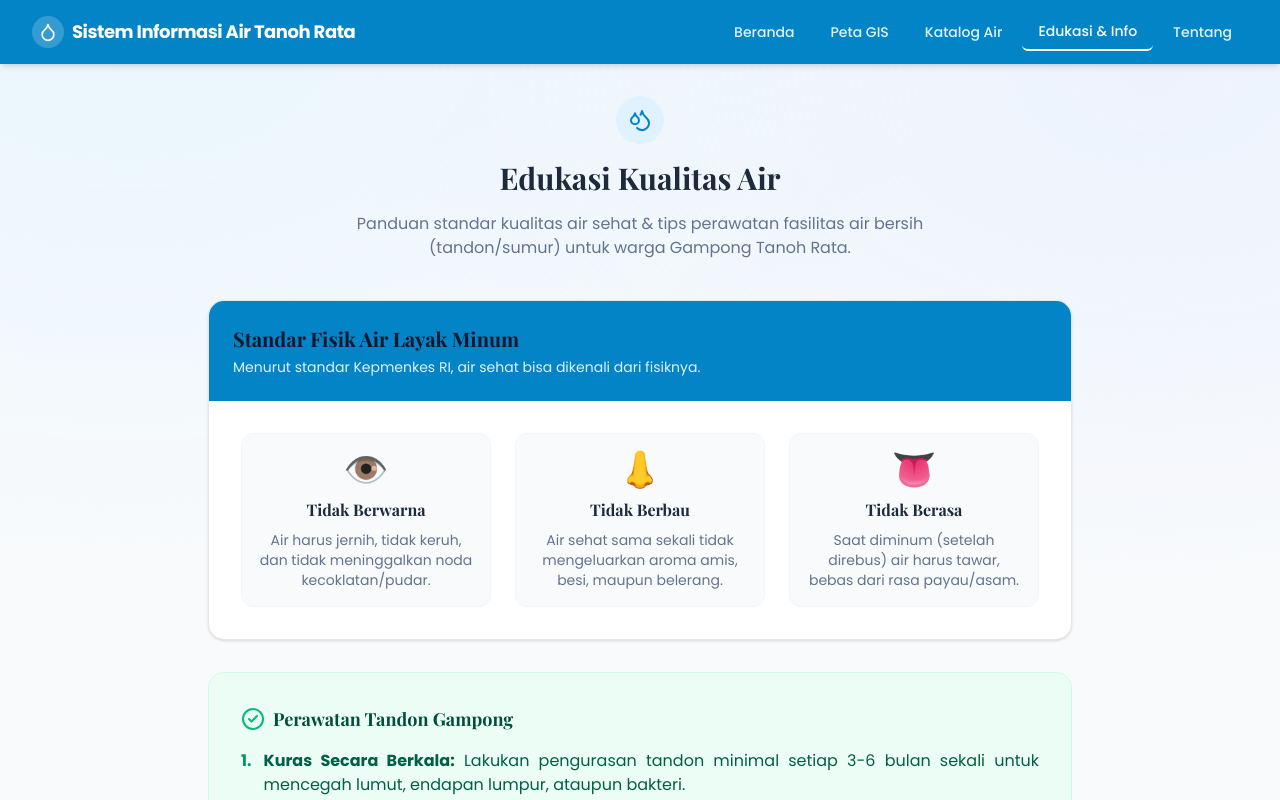
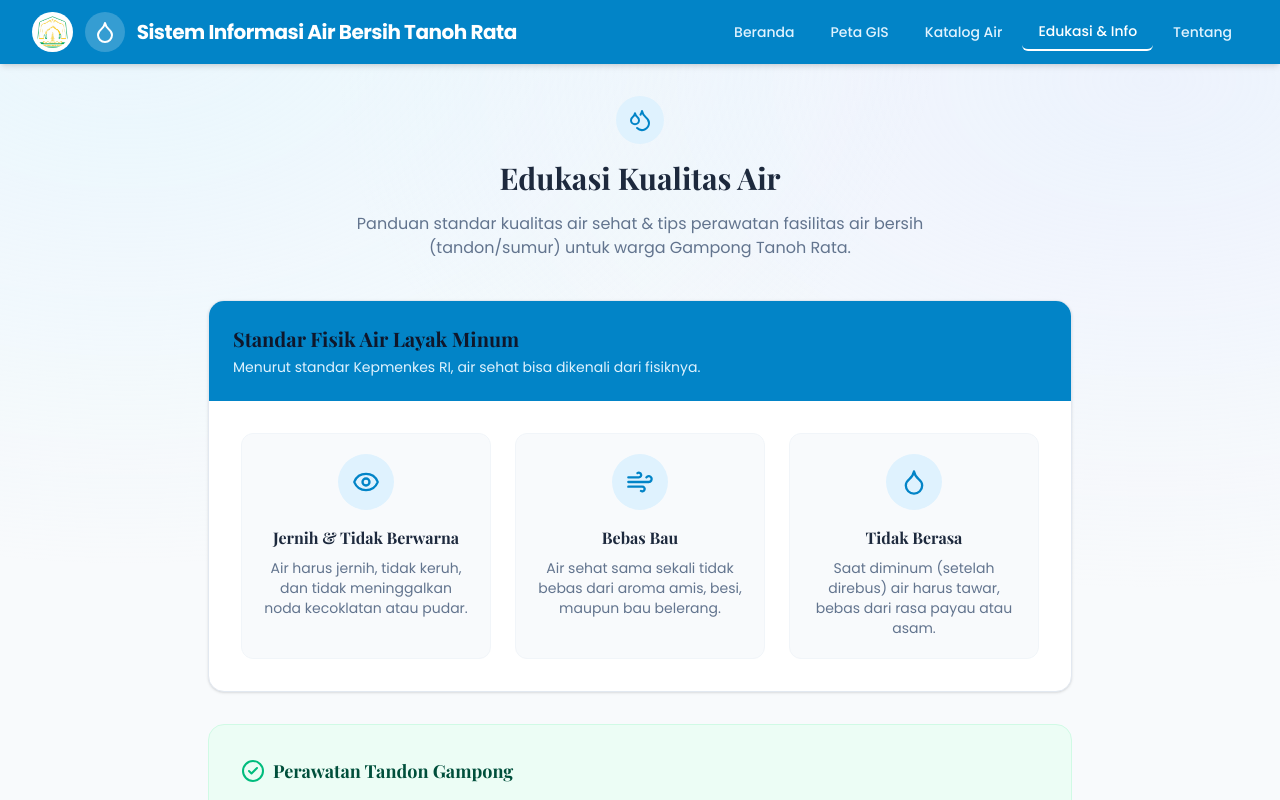
Before and after one commit to FizamenKujo/Website-Sumber-Air-Bersih-Tanoh-Rata, a React (Vite) app: page / in a window 1280 px wide. Both pictures are taken after a click on the button "Edukasi & Info". Shown: the top 800 px of the page. Built offline with nearby package versions, Linux system fonts and the light colour scheme; a web font is replaced by a local one.

Commit message:
Tinggal upload foto dan menambah sytling dan teks deskripsi lgi

```diff
--- a/index.html
+++ b/index.html
@@ -3,7 +3,7 @@
 
 <head>
   <meta charset="UTF-8" />
-  <link rel="icon" type="image/svg+xml" href="/favicon.svg" />
+  <link rel="icon" type="image/png" href="/logo-aceh-timur.png" />
   <meta name="viewport" content="width=device-width, initial-scale=1.0" />
   <title>Peta Digitalisasi Gampong Tanoh Rata</title>
 </head>
--- a/src/App.jsx
+++ b/src/App.jsx
@@ -36,12 +36,15 @@ export default function App() {
 
             {/* Footer Desktop */}
             <footer className="hidden md:block bg-white/70 backdrop-blur border-t border-slate-200 mt-auto py-8">
-                <div className="max-w-7xl mx-auto px-4 lg:px-8 flex flex-col md:flex-row justify-between items-center text-slate-500 text-sm">
-                    <div>&copy; 2024 Gampong Tanoh Rata. KKN Tematik Sumber Daya Air.</div>
-                    <div className="flex gap-6 mt-4 md:mt-0 font-medium text-slate-500">
-                        <span className="hover:text-slate-800 cursor-pointer transition">Kebijakan Privasi</span>
-                        <span className="hover:text-slate-800 cursor-pointer transition">Syarat Layanan</span>
-                        <span className="hover:text-slate-800 cursor-pointer transition">Kontak Admin</span>
+                <div className="max-w-7xl mx-auto px-4 lg:px-8 flex flex-col md:flex-row justify-between items-start md:items-center text-slate-500 text-sm gap-6">
+                    <div className="space-y-1">
+                        <div className="font-semibold text-slate-700">&copy; 2026 Pemerintah Gampong Tanoh Rata</div>
+                        <div>KKN Kelompok 20 Universitas Samudra 2026</div>
+                    </div>
+                    <div className="flex flex-col md:text-right space-y-1">
+                        <span className="font-semibold text-slate-700">Kantor Gampong</span>
+                        <span className="text-slate-600">Jl. Kantor Keuchik Gampong Tanoh Rata, Peureulak, Aceh Timur</span>
+                        <span className="text-[#0284C7]">Email: kantorgampongtanohrata@gmail.com</span>
                     </div>
                 </div>
             </footer>
--- a/src/components/Navbar.jsx
+++ b/src/components/Navbar.jsx
@@ -14,13 +14,17 @@ export default function Navbar({ activeTab, setActiveTab }) {
         <nav className="bg-[#0284C7] text-white shadow-md sticky top-0 z-50">
             <div className="max-w-7xl mx-auto px-4 lg:px-8 h-16 flex items-center justify-between">
 
-                {/* Logo / Brand */}
-                <div className="flex items-center gap-2 cursor-pointer" onClick={() => setActiveTab('beranda')}>
-                    <div className="bg-white/20 p-1.5 rounded-full">
-                        <Droplet size={20} className="text-white" />
+                <div className="flex items-center gap-3 cursor-pointer" onClick={() => setActiveTab('beranda')}>
+                    <img
+                        src="/logo-aceh-timur.png"
+                        alt="Logo Aceh Timur"
+                        className="h-10 w-auto object-contain bg-white rounded-full p-1"
+                    />
+                    <div className="bg-white/20 p-2 rounded-full hidden sm:block">
+                        <Droplet size={24} className="text-white" />
                     </div>
-                    <span className="font-bold text-lg tracking-tight hidden sm:block">Sistem Informasi Air Tanoh Rata</span>
-                    <span className="font-bold text-lg tracking-tight sm:hidden">Portal Air T.R.</span>
+                    <span className="font-bold text-xl tracking-tight hidden sm:block">Sistem Informasi Air Bersih Tanoh Rata</span>
+                    <span className="font-bold text-lg tracking-tight sm:hidden">Air Bersih T.R.</span>
                 </div>
 
                 {/* Desktop Navigation */}
@@ -30,8 +34,8 @@ export default function Navbar({ activeTab, setActiveTab }) {
                             key={item.id}
                             onClick={() => setActiveTab(item.id)}
                             className={`px-4 py-2 rounded-md text-sm font-medium transition-colors ${activeTab === item.id
-                                    ? 'border-b-2 border-white font-bold'
-                                    : 'text-sky-100 hover:text-white hover:bg-sky-700/50'
+                                ? 'border-b-2 border-white font-bold'
+                                : 'text-sky-100 hover:text-white hover:bg-sky-700/50'
                                 }`}
                         >
                             {item.label}
--- a/src/pages/AboutProject.jsx
+++ b/src/pages/AboutProject.jsx
@@ -49,9 +49,8 @@ export default function AboutProject() {
                     <div className="mt-10 p-6 bg-sky-50 rounded-2xl border border-sky-100 text-sm md:text-base leading-relaxed text-slate-600">
                         <h4 className="font-bold text-sky-900 mb-3 text-lg">💡 Latar Belakang & Apresiasi</h4>
                         <p className="mb-3 text-justify">
-                            "Portal Peta Sumber Air Bersih" ini dibangun secara mandiri sebagai program kerja unggulan (Proker)
-                            mahasiswa <strong>Kuliah Kerja Nyata (KKN) Program Studi Informatika, Universitas Samudra</strong>
-                            angkatan tahun ini di Gampong Tanoh Rata, Kecamatan Peureulak, Aceh Timur.
+                            mahasiswa <strong>KKN Kelompok 20 Universitas Samudra Tahun 2026</strong>
+                            di Gampong Tanoh Rata, Kecamatan Peureulak, Aceh Timur.
                         </p>
                         <p className="text-justify">
                             Kami mengucapkan apresiasi dan terima kasih yang sebesarnya atas kolaborasi perangkat gampong, serta
--- a/src/pages/HeroDashboard.jsx
+++ b/src/pages/HeroDashboard.jsx
@@ -29,8 +29,7 @@ export default function HeroDashboard({ setActiveTab }) {
                     </h1>
 
                     <p className="text-slate-500 max-w-2xl mx-auto md:text-lg mb-10 leading-relaxed">
-                        Informasi terkini mengenai ketersediaan, titik lokasi sumur bor, tandon air bantuan POLRI
-                        & Kemensos, serta kualitas air di wilayah kami.
+                        Sistem informasi geografis yang mendokumentasikan seluruh titik sumber air bersih, kondisi fisik, kualitas air, serta cakupan pelayanan bagi warga Gampong Tanoh Rata, Kecamatan Peureulak, Aceh Timur.
                     </p>
 
                     <button
--- a/src/pages/WaterEducation.jsx
+++ b/src/pages/WaterEducation.jsx
@@ -1,5 +1,5 @@
 import React from 'react';
-import { CheckCircle2, AlertTriangle, Droplets } from 'lucide-react';
+import { CheckCircle2, AlertTriangle, Droplets, Eye, Wind, Droplet } from 'lucide-react';
 
 export default function WaterEducation() {
     return (
@@ -22,20 +22,26 @@ export default function WaterEducation() {
                     <p className="text-sky-100 text-sm">Menurut standar Kepmenkes RI, air sehat bisa dikenali dari fisiknya.</p>
                 </div>
                 <div className="p-6 md:p-8 grid md:grid-cols-3 gap-6 text-center">
-                    <div className="p-4 bg-slate-50 rounded-xl border border-slate-100">
-                        <div className="text-4xl mb-2">👁️</div>
-                        <h4 className="font-bold text-slate-800 mb-2">Tidak Berwarna</h4>
-                        <p className="text-sm text-slate-500">Air harus jernih, tidak keruh, dan tidak meninggalkan noda kecoklatan/pudar.</p>
+                    <div className="p-5 bg-slate-50 rounded-xl border border-slate-100 flex flex-col items-center">
+                        <div className="w-14 h-14 bg-sky-100 text-[#0284C7] rounded-full flex items-center justify-center mb-4">
+                            <Eye size={28} />
+                        </div>
+                        <h4 className="font-bold text-slate-800 mb-2">Jernih & Tidak Berwarna</h4>
+                        <p className="text-sm text-slate-500">Air harus jernih, tidak keruh, dan tidak meninggalkan noda kecoklatan atau pudar.</p>
                     </div>
-                    <div className="p-4 bg-slate-50 rounded-xl border border-slate-100">
-                        <div className="text-4xl mb-2">👃</div>
-                        <h4 className="font-bold text-slate-800 mb-2">Tidak Berbau</h4>
-                        <p className="text-sm text-slate-500">Air sehat sama sekali tidak mengeluarkan aroma amis, besi, maupun belerang.</p>
+                    <div className="p-5 bg-slate-50 rounded-xl border border-slate-100 flex flex-col items-center">
+                        <div className="w-14 h-14 bg-sky-100 text-[#0284C7] rounded-full flex items-center justify-center mb-4">
+                            <Wind size={28} />
+                        </div>
+                        <h4 className="font-bold text-slate-800 mb-2">Bebas Bau</h4>
+                        <p className="text-sm text-slate-500">Air sehat sama sekali tidak bebas dari aroma amis, besi, maupun bau belerang.</p>
                     </div>
-                    <div className="p-4 bg-slate-50 rounded-xl border border-slate-100">
-                        <div className="text-4xl mb-2">👅</div>
+                    <div className="p-5 bg-slate-50 rounded-xl border border-slate-100 flex flex-col items-center">
+                        <div className="w-14 h-14 bg-sky-100 text-[#0284C7] rounded-full flex items-center justify-center mb-4">
+                            <Droplet size={28} />
+                        </div>
                         <h4 className="font-bold text-slate-800 mb-2">Tidak Berasa</h4>
-                        <p className="text-sm text-slate-500">Saat diminum (setelah direbus) air harus tawar, bebas dari rasa payau/asam.</p>
+                        <p className="text-sm text-slate-500">Saat diminum (setelah direbus) air harus tawar, bebas dari rasa payau atau asam.</p>
                     </div>
                 </div>
             </div>
```
Also changed, not shown: src/pages/WaterDetail.jsx (+0 -29 lines), public/logo-aceh-timur.png (added).
